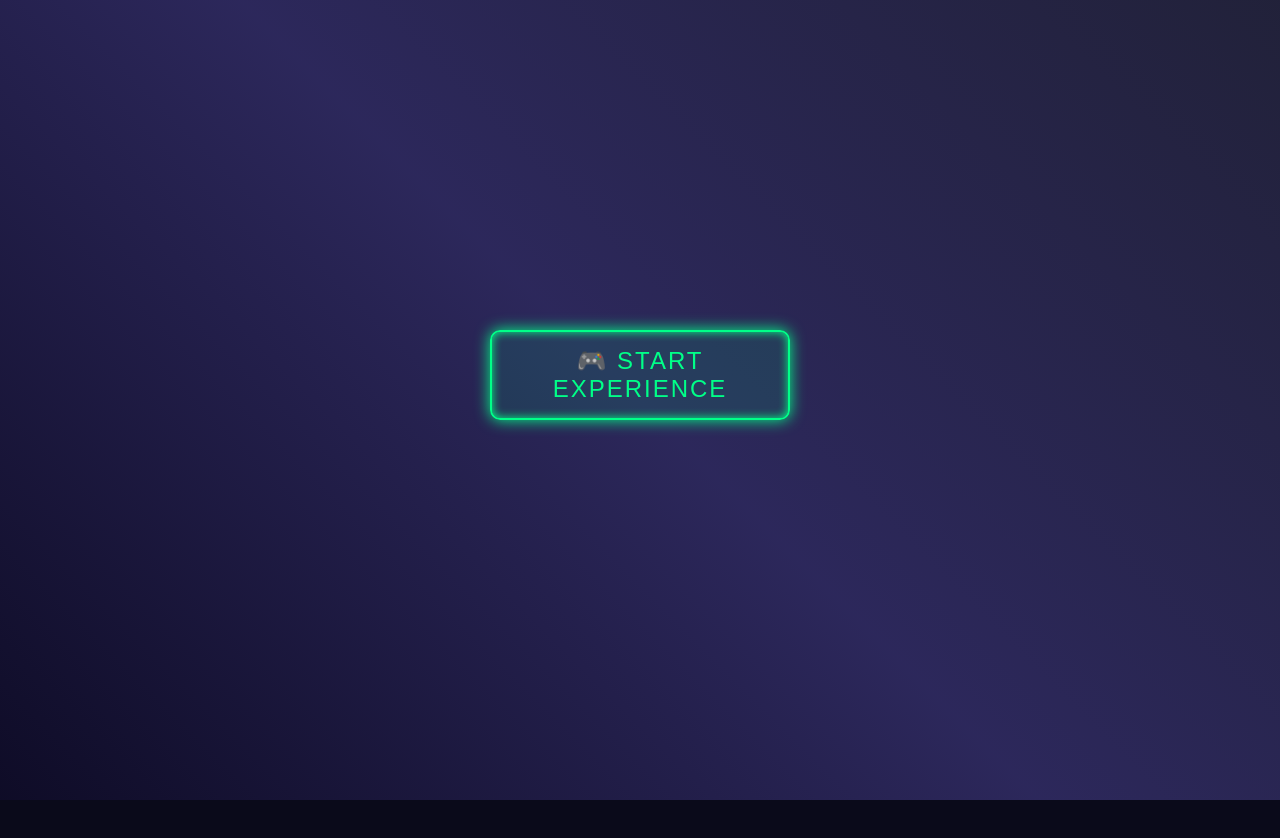
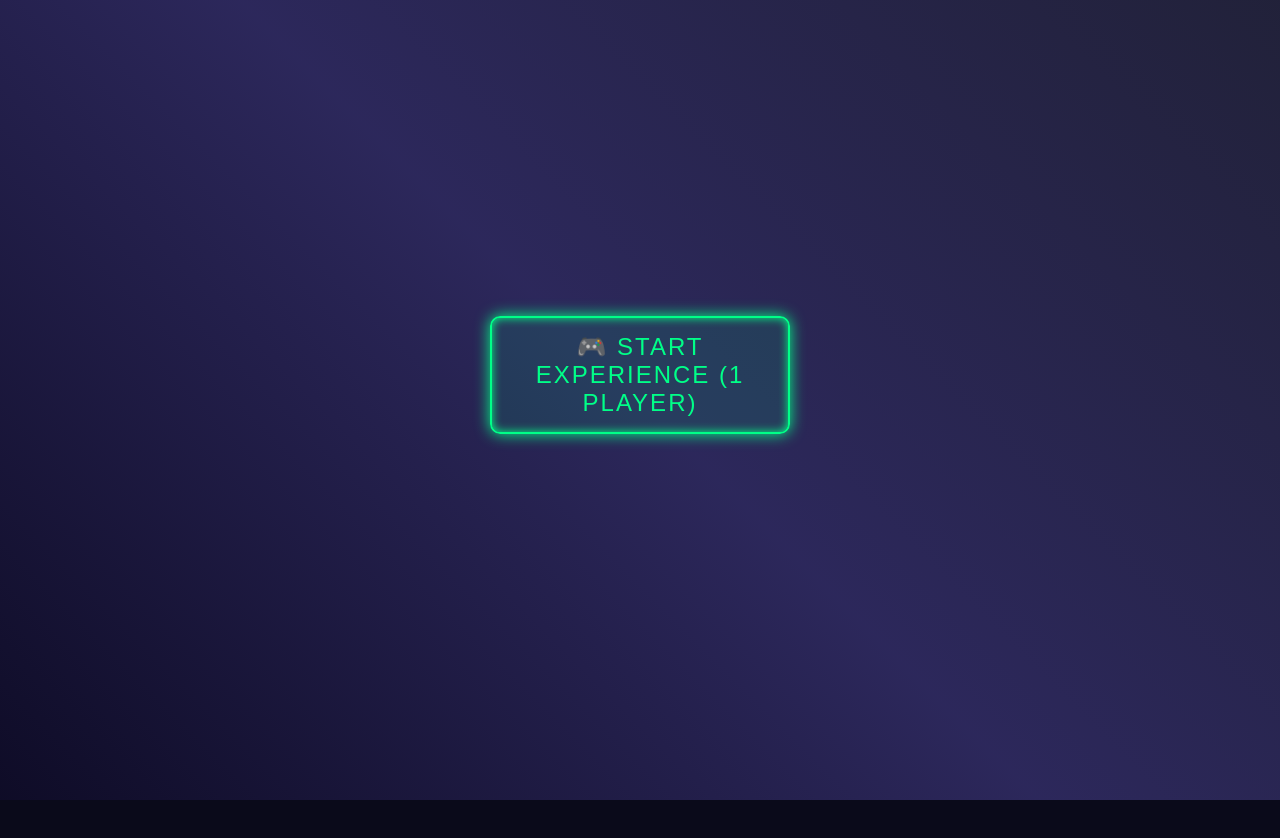
Before and after one commit to marcosSanchez-dev/taptap, a website: page public/index.html in a window 1280 px wide. Drawn offline with nearby package versions, Linux system fonts and the light colour scheme.

Commit message:
one player

```diff
--- a/public/index.html
+++ b/public/index.html
@@ -25,7 +25,7 @@
       <div class="gradient-background"></div>
 
       <button id="startBtn" class="game-btn neon-pulse">
-        <span class="btn-text">🎮 START EXPERIENCE</span>
+        <span class="btn-text">🎮 START EXPERIENCE (1 player)</span>
       </button>
 
       <div id="gameContainer" class="hidden">
```
